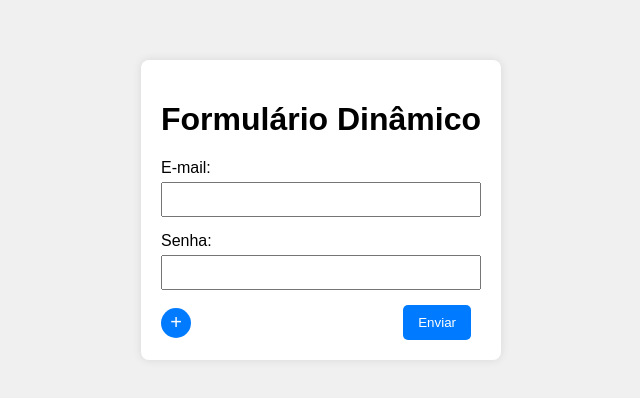
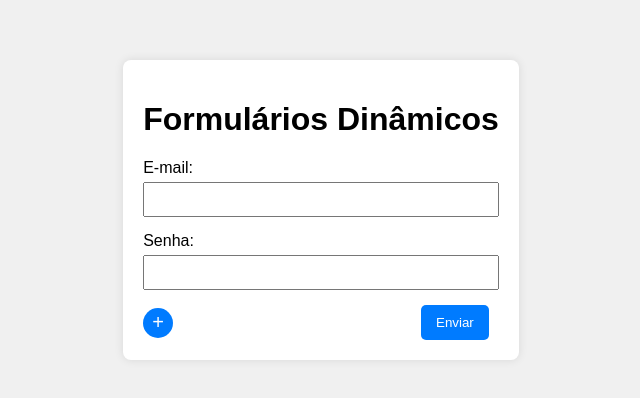
Before and after one commit to alanbraulio/formulario-dinamico, a plain HTML site: page index.html in a window 1280 px wide. Shown: the part 190-588 px from the top of the page, without its empty margins (319-959 px from the left). Drawn offline with Linux system fonts and the light colour scheme.

Commit message:
changing title application

```diff
--- a/index.html
+++ b/index.html
@@ -9,7 +9,7 @@
 <body>
     <div class="container">
         <form id="dynamicForm">
-            <h1>Formulário Dinâmico</h1>
+            <h1>Formulários Dinâmicos</h1>
             <div class="input-group">
                 <label for="email">E-mail:</label>
                 <input type="email" id="email" name="email" required>
```
